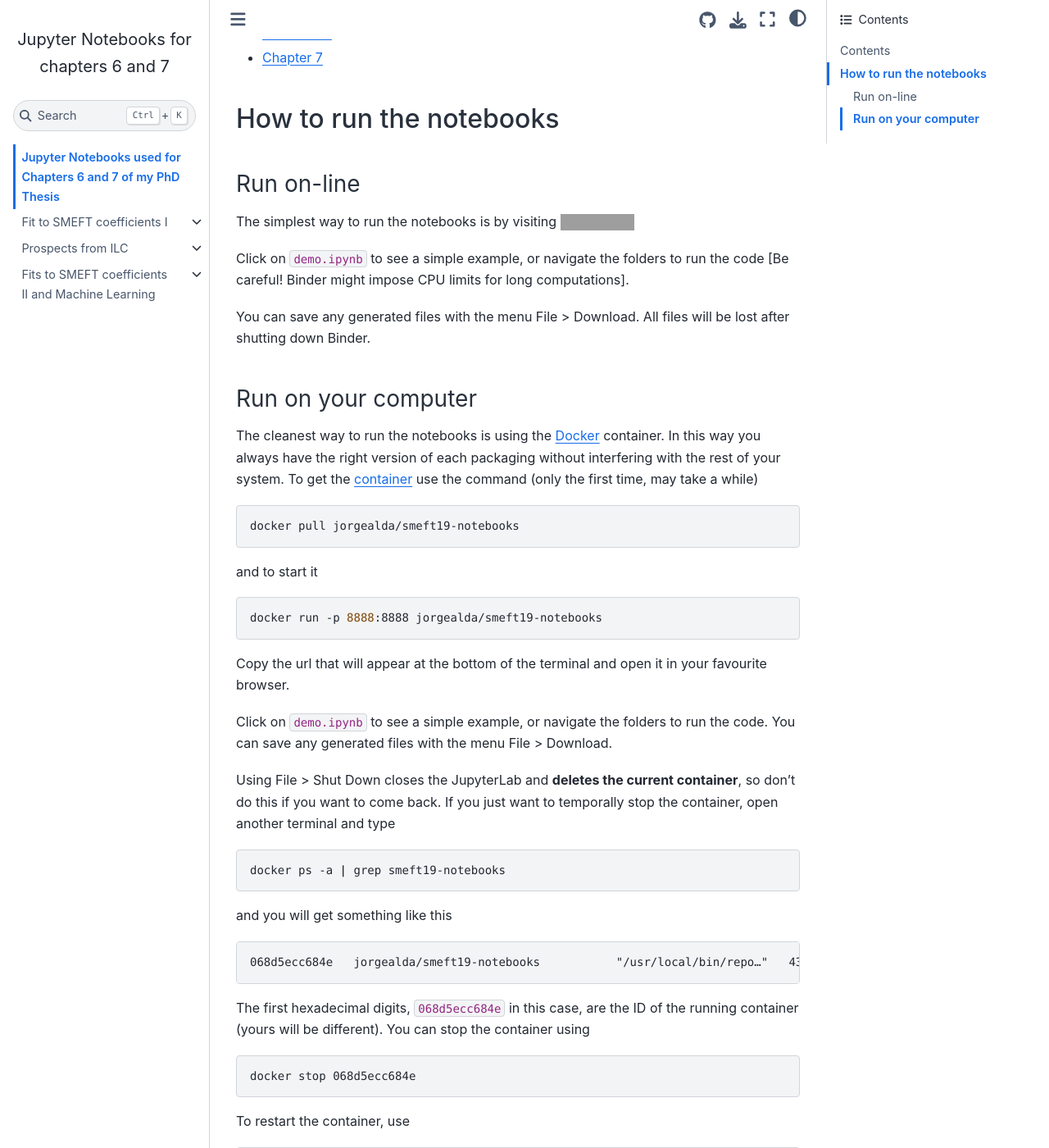
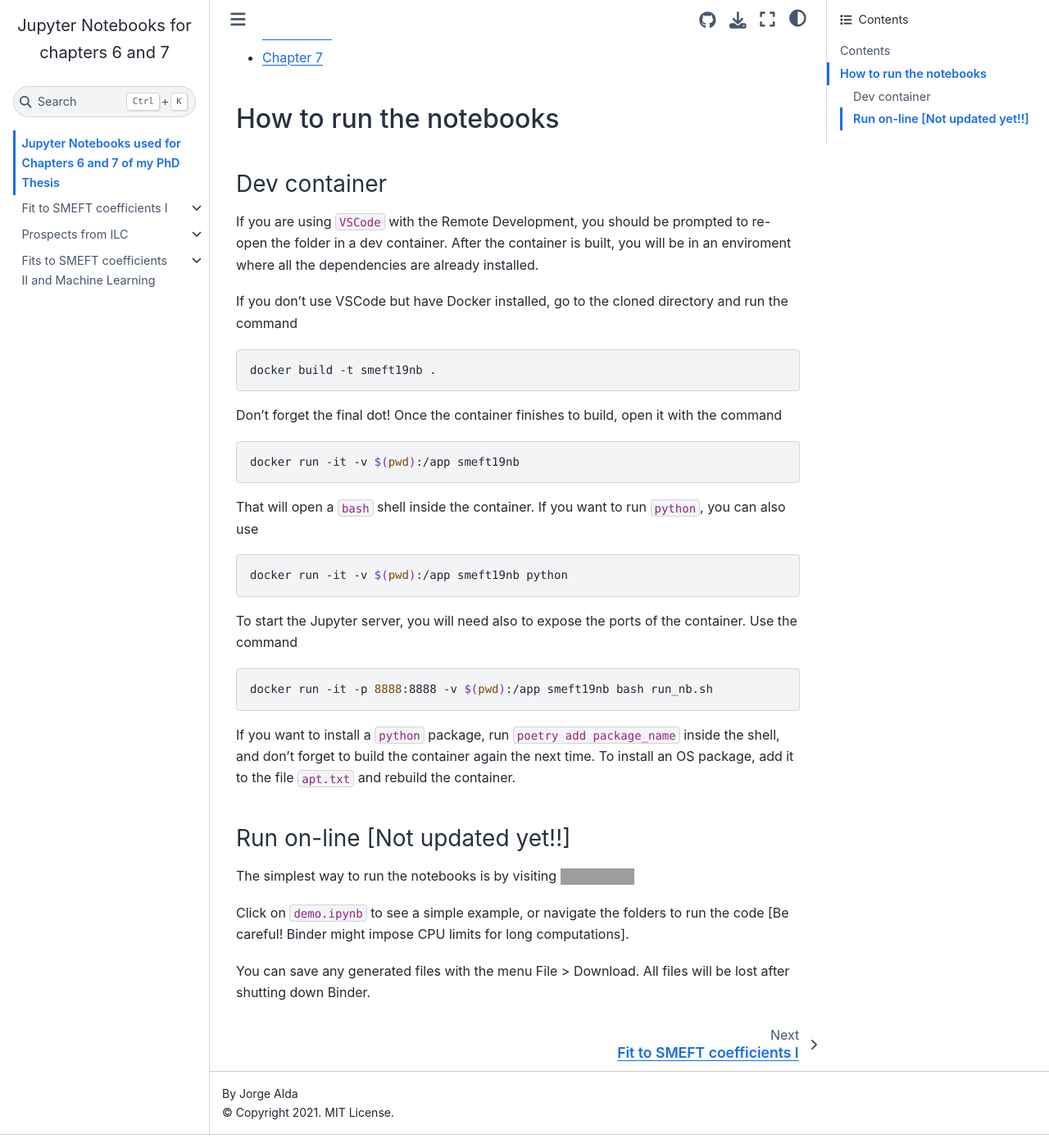
Before and after one commit to Jorge-Alda/SMEFT19-notebooks, a Jupyter Book: the page built from README.md, in a window 1280 px wide and 1400 px high, scrolled down 810 px. Shown: the whole window at 82% size. Built offline with Jupyter Book 1.0.4 settings and Sphinx 7.4.7 and the Sphinx Book theme 1.1.4, drawn with Linux system fonts in a browser that asks for light colours; pages that are not in the unit, such as notebooks, are missing from menus; some of the changed text lies outside the part shown; grey boxes are pictures that could not be loaded.

Commit message:
Customized dockerfile

````diff
--- a/README.md
+++ b/README.md
@@ -24,58 +24,39 @@ This code was used for the following papers:
 
 ## How to run the notebooks
 
-### Run on-line
+### Dev container
+
+If you are using `VSCode` with the Remote Development, you should be prompted to re-open the folder in a dev container. After the container is built, you will be in an enviroment where all the dependencies are already installed.
+
+If you don't use VSCode but have Docker installed, go to the cloned directory and run the command
+
+```bash
+docker build -t smeft19nb .
+```
+
+Don't forget the final dot! Once the container finishes to build, open it with the command
+
+```bash
+docker run -it -v $(pwd):/app smeft19nb
+```
+
+That will open a `bash` shell inside the container. If you want to run `python`, you can also use
+```bash
+docker run -it -v $(pwd):/app smeft19nb python
+```
+
+To start the Jupyter server, you will need also to expose the ports of the container. Use the command
+
+```bash
+docker run -it -p 8888:8888 -v $(pwd):/app smeft19nb bash run_nb.sh
+```
+
+If you want to install a `python` package, run `poetry add package_name` inside the shell, and don't forget to build the container again the next time. To install an OS package, add it to the file `apt.txt` and rebuild the container.
+
+### Run on-line [Not updated yet!!]
 
 The simplest way to run the notebooks is by visiting [![Binder](https://mybinder.org/badge_logo.svg)](https://mybinder.org/v2/gh/Jorge-Alda/SMEFT19-notebooks/HEAD)
 
 Click on `demo.ipynb` to see a simple example, or navigate the folders to run the code [Be careful! Binder might impose CPU limits for long computations].
 
 You can save any generated files with the menu File > Download. All files will be lost after shutting down Binder.
-
-### Run on your computer
-
-The cleanest way to run the notebooks is using the [Docker](https://docs.docker.com/engine/install/) container. In this way you always have the right version of each packaging without interfering with the rest of your system. To get the [container](https://hub.docker.com/repository/docker/jorgealda/smeft19-notebooks) use the command (only the first time, may take a while)
-
-```bash
-docker pull jorgealda/smeft19-notebooks
-```
-
-and to start it
-
-```bash
-docker run -p 8888:8888 jorgealda/smeft19-notebooks
-```
-
-Copy the url that will appear at the bottom of the terminal and open it in your favourite browser.
-
-Click on `demo.ipynb` to see a simple example, or navigate the folders to run the code. You can save any generated files with the menu File > Download.
-
-Using File > Shut Down closes the JupyterLab and **deletes the current container**, so don't do this if you want to come back. If you just want to temporally stop the container, open another terminal and type
-
-```bash
-docker ps -a | grep smeft19-notebooks
-```
-
-and you will get something like this
-
-```txt
-068d5ecc684e   jorgealda/smeft19-notebooks           "/usr/local/bin/repo…"   43 seconds ago   Up 37 seconds            0.0.0.0:8888->8888/tcp, :::8888->8888/tcp   agitated_wiles
-```
-
-The first hexadecimal digits, `068d5ecc684e` in this case, are the ID of the running container (yours will be different). You can stop the container using
-
-```bash
-docker stop 068d5ecc684e
-```
-
-To restart the container, use
-
-```bash
-docker start 068d5ecc684e && docker attach
-```
-
-To retrieve any file, even if the container is stopped, use Docker's `cp`. Files are stored by default in `/home/smeft19/`, and a copy the data produced for my thesis is in `/home/smeft19/data/`. If you have executed the Notebook `demo.ipynb`, you can get the generated plot with the command
-
-```bash
-docker cp 068d5ecc684e:/home/smeft19/demo.pdf demo.pdf
-```
--- a/apt.txt
+++ b/apt.txt
@@ -1,3 +1,7 @@
+git
+curl
+libpython3.9-dev
+python3-pip
 dvipng
 ghostscript
 texlive-fonts-recommended
--- a/pyproject.toml
+++ b/pyproject.toml
@@ -12,6 +12,7 @@ SMEFT19 = {git = "https://github.com/Jorge-Alda/SMEFT19.git", rev = "jan-2023-re
 ipykernel = "^6.20.2"
 scipy = ">=1.9.3,<1.10"
 ipywidgets = "^8.0.4"
+jupyter = "^1.0.0"
 
 
 [build-system]
````
Also changed, not shown: 5 other files.
